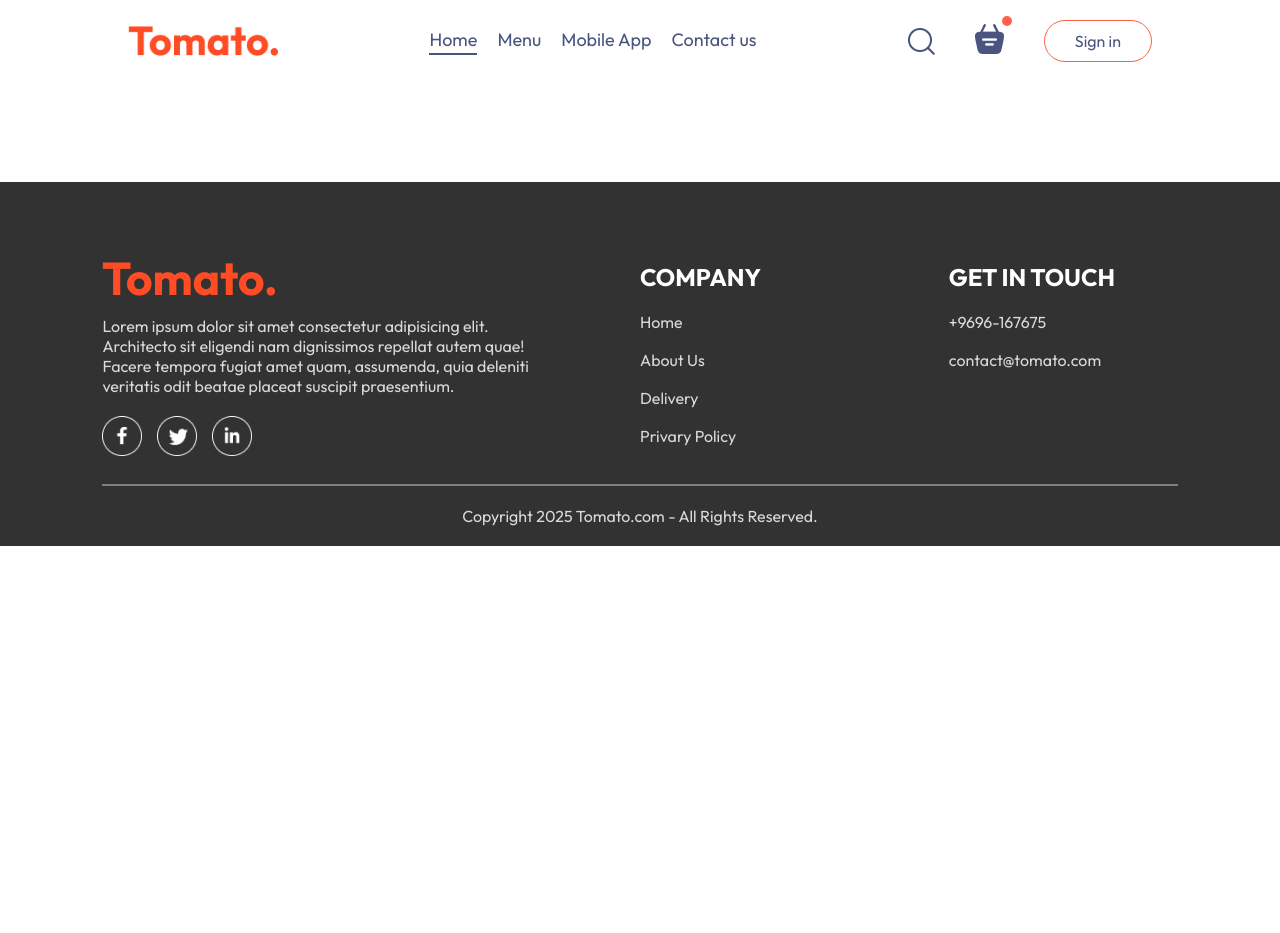
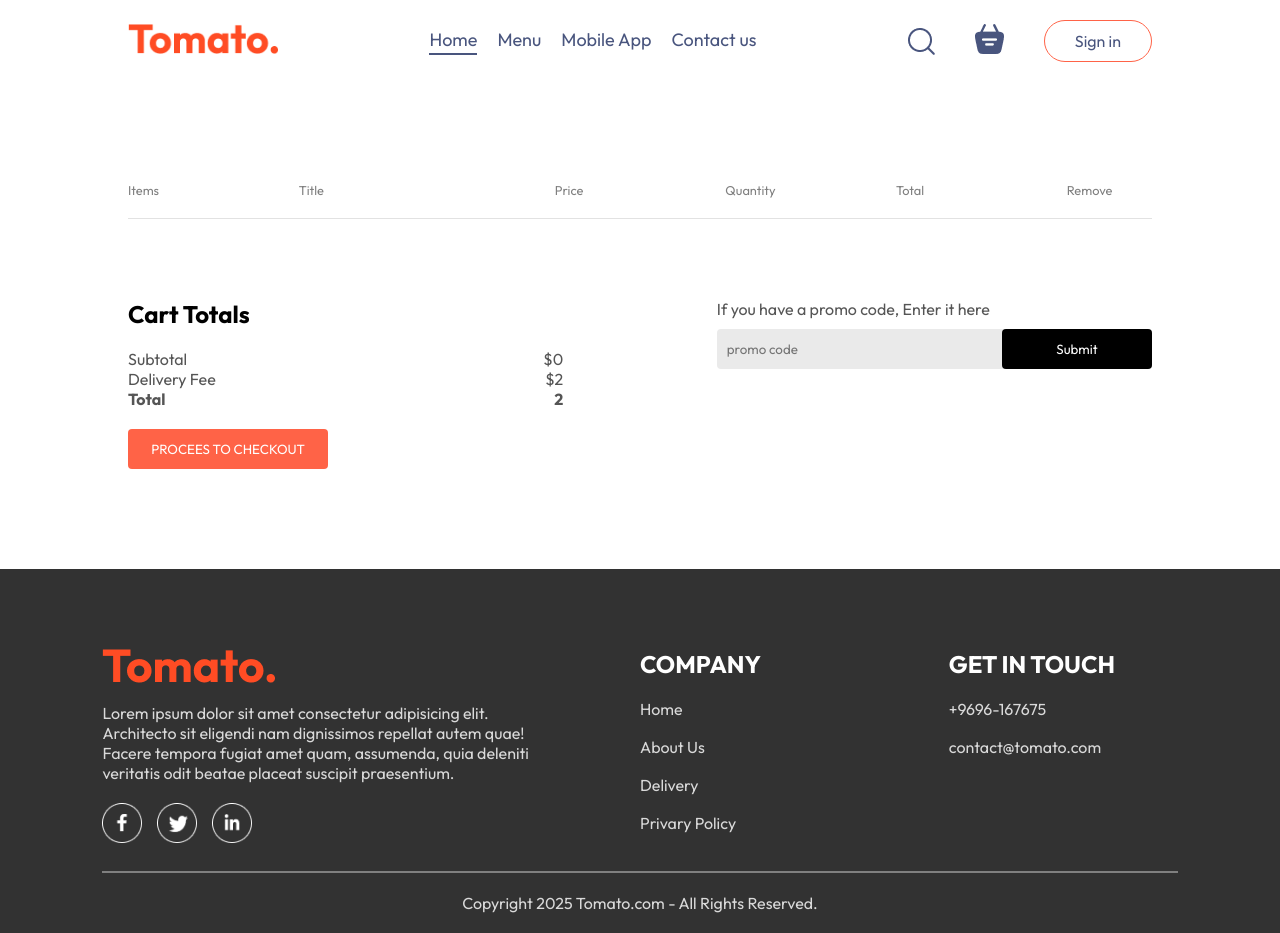
Before and after one commit to rayhan-fardous/food-delivery-service, a React (Vite) app in the folder frontend/: page /cart in a window 1280 px wide. Before the commit the page ends 800 px from the top, so only its background shows below. Built offline with nearby package versions, Linux system fonts and the light colour scheme.

Commit message:
Cart Total

```diff
--- a/frontend/src/components/Navbar/Navbar.jsx
+++ b/frontend/src/components/Navbar/Navbar.jsx
@@ -1,16 +1,18 @@
-import React, { useState } from 'react'
+import React, { useContext, useState } from 'react'
 import './Navbar.css'
 import { assets } from '../../assets/assets'
 import { Link } from 'react-router-dom'
+import { StoreContext } from '../../context/StoreContext'
 
 const Navbar = ({setShowLogin}) => {
 
   const [menu,setMenu] = useState("home");
 
+  const {getTotalCartAmount} = useContext(StoreContext);
 
   return (
     <div className='navbar'>
-      <img src={assets.logo} alt="" className="logo" />
+      <Link to='/'><img src={assets.logo} alt="" className="logo" /></Link>
       <ul className="navbar-menu">
         <Link to='/' onClick={()=>setMenu("home")} className={menu==="home"?"active":""}>Home</Link>
         <a href='#explore-menu' onClick={()=>setMenu("menu")} className={menu==="menu"?"active":""}>Menu</a>
@@ -20,8 +22,8 @@
       <div className="navbar-right">
         <img src={assets.search_icon} alt="" />
         <div className="navbar-search-icon">
-          <img src={assets.basket_icon} alt="" />
-          <div className="dot"></div>
+          <Link to='/cart'><img src={assets.basket_icon} alt="" /></Link>
+          <div className={getTotalCartAmount()===0?"":"dot"}></div>
         </div>
         <button onClick={()=>setShowLogin(true)}>Sign in</button>
       </div>
--- a/frontend/src/context/StoreContext.jsx
+++ b/frontend/src/context/StoreContext.jsx
@@ -1,4 +1,4 @@
-import { createContext, useEffect, useState } from "react";
+import { createContext, useState } from "react";
 import { food_list } from "../assets/assets";
 // eslint-disable-next-line react-refresh/only-export-components
 export const StoreContext = createContext(null)
@@ -19,16 +19,25 @@
     setCartItems((prev)=>({...prev,[itemId]:prev[itemId]-1}))
   }
 
-  useEffect(()=>{
-    console.log(cartItems);
-  },[cartItems])
+  const getTotalCartAmount = () => {
+    let totalAmount = 0;
+    for(const item in cartItems)
+    {
+      if(cartItems[item]>0) {
+        let itemInfo = food_list.find((product)=>product._id === item);
+      totalAmount += itemInfo.price* cartItems[item];
+      }
+    }
+    return totalAmount;
+  }
 
   const contextValue = {
     food_list,
     cartItems,
     setCartItems,
     addToCart,
-    removeFromCart
+    removeFromCart,
+    getTotalCartAmount
   }
   return (
     <StoreContext.Provider value={contextValue}>
--- a/frontend/src/pages/Cart/Cart.css
+++ b/frontend/src/pages/Cart/Cart.css
@@ -0,0 +1,90 @@
+.cart{
+  margin-top: 100px;
+}
+.cart-item-title{
+  display: grid;
+  grid-template-columns: 1fr 1.5fr 1fr 1fr 1fr 0.5fr;
+  align-items: center;
+  color: gray;
+  font-size: max(1vw,12px);
+}
+.cart-items-item{
+  margin: 10px 0px;
+  color: black;
+}
+.cart-items-item img{
+  width: 50px;
+}
+.cart hr{
+  height: 1px;
+  background-color: #e2e2e2;
+  border: none;
+}
+.cart-items-item .cross{
+  cursor: pointer;
+}
+.cart-bottom{
+  margin-top: 80px;
+  display: flex;
+  justify-content: space-between;
+  gap: max(12vw,20px);
+}
+.cart-total{
+  flex: 1;
+  display: flex;
+  flex-direction: column;
+  gap: 20px;
+}
+.cart-total-details{
+  display: flex;
+  justify-content: space-between;
+  color: #555;
+}
+.cart-total hr{
+  margin: 10px 0px;
+}
+.cart-total button{
+  border: none;
+  color: white;
+  background-color: tomato;
+  width: max(15vw,200px);
+  padding: 12px 0px;
+  border-radius: 4px;
+  cursor: pointer;
+}
+.cart-promocode{
+  flex: 1;
+}
+.cart-promocode p{
+  color: #555;
+}
+.cart-promocode-input{
+  margin-top: 10px;
+  display: flex;
+  justify-content: space-between;
+  align-items: center;
+  background-color: #eaeaea;
+  border-radius: 4px;
+}
+.cart-promocode-input input{
+  background: transparent;
+  border: none;
+  outline: none;
+  padding-left: 10px;
+}
+.cart-promocode-input button{
+  width: max(10vw,150px);
+  padding: 12px 5px;
+  background-color: black;
+  border: none;
+  color: white;
+  border-radius: 4px;
+}
+@media (max-width:750px) {
+  .cart-bottom{
+    flex-direction: column-reverse;
+  }
+  .cart-promocode{
+    justify-content: start;
+  }
+}
--- a/frontend/src/pages/Cart/Cart.jsx
+++ b/frontend/src/pages/Cart/Cart.jsx
@@ -1,12 +1,72 @@
-import React from 'react'
-import './Cart.css'
+import React, { useContext } from "react";
+import "./Cart.css";
+import { StoreContext } from "./../../context/StoreContext";
 
 const Cart = () => {
+  const { cartItems, food_list, removeFromCart, getTotalCartAmount } = useContext(StoreContext);
+
   return (
-    <div>
+    <div className="cart">
+      <div className="cart-items">
+        <div className="cart-item-title">
+          <p>Items</p>
+          <p>Title</p>
+          <p>Price</p>
+          <p>Quantity</p>
+          <p>Total</p>
+          <p>Remove</p>
+        </div>
+        <br />
+        <hr />
+        {food_list.map((item) => {
+          if (cartItems[item._id] > 0) {
+            return (
+              <div>
+                <div className="cart-item-title cart-items-item">
+                  <img src={item.image} alt="" />
+                  <p>{item.name}</p>
+                  <p>${item.price}</p>
+                  <p>{cartItems[item._id]}</p>
+                  <p>${item.price * cartItems[item._id]}</p>
+                  <p onClick={()=>removeFromCart(item._id)} className="cross">x</p>
+                </div>
+                <hr />
+              </div>
+            );
+          }
+        })}
+      </div>
+      <div className="cart-bottom">
+        <div className="cart-total">
+          <h2>Cart Totals</h2>
+          <div>
+            <div className="cart-total-details">
+              <p>Subtotal</p>
+              <p>${getTotalCartAmount()}</p>
+            </div>
+            <div className="cart-total-details">
+              <p>Delivery Fee</p>
+              <p>${2}</p>
+            </div>
+            <div className="cart-total-details">
+              <b>Total</b>
+              <b>{getTotalCartAmount()+2}</b>
+            </div>
+          </div>
+          <button>PROCEES TO CHECKOUT</button>
+        </div>
+        <div className="cart-promocode">
+          <div>
+            <p>If you have a promo code, Enter it here</p>
+            <div className="cart-promocode-input">
+              <input type="text" placeholder="promo code" />
+              <button>Submit</button>
+            </div>
+          </div>
+        </div>
+      </div>
+    </div>
+  );
+};
 
-    </div>
-  )
-}
-
-export default Cart
+export default Cart;
```
